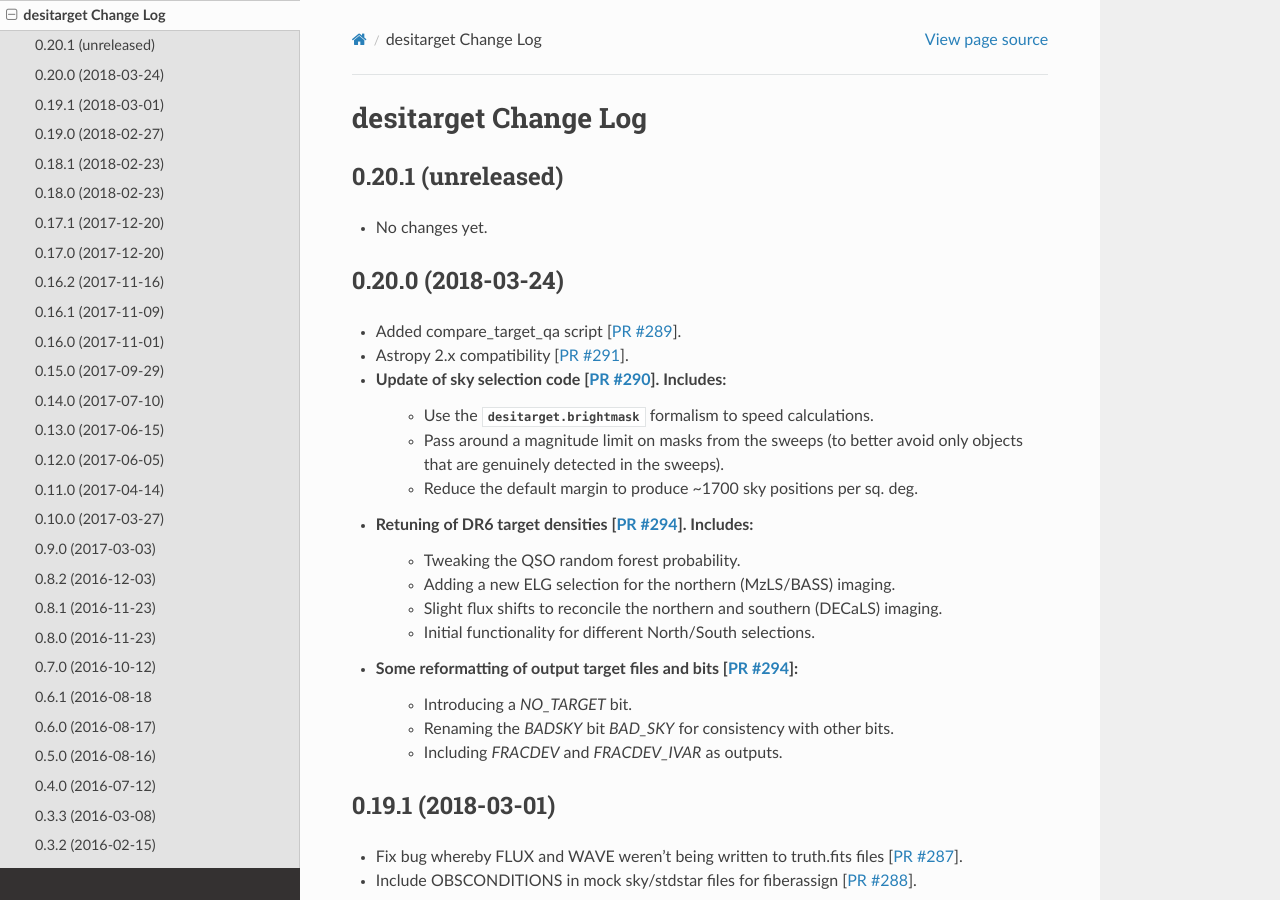
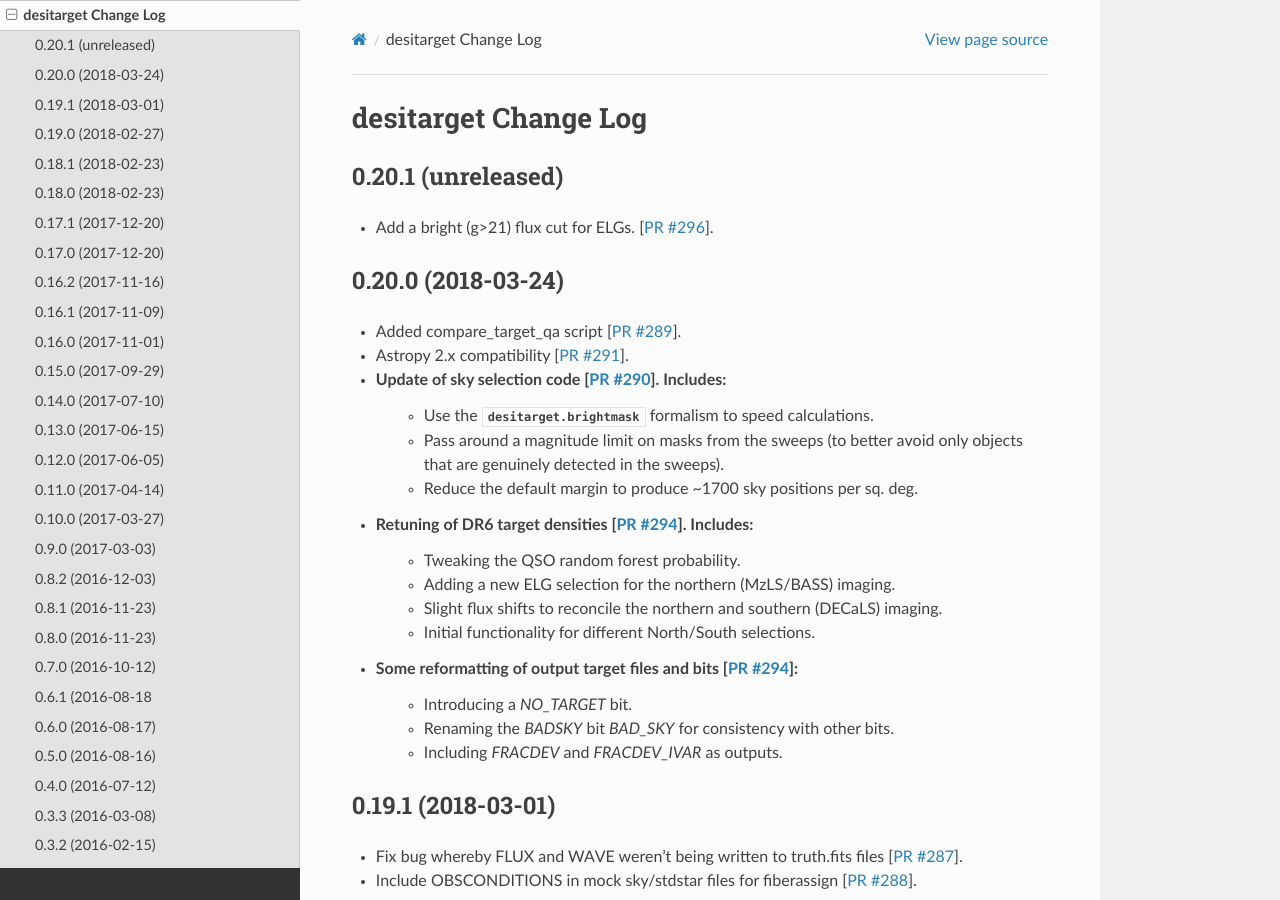
Before and after one commit to desihub/desitarget, a Sphinx documentation site: the page built from doc/changes.rst, in a window 1280 px wide and 900 px high. Built offline with Sphinx 7.4.7 and the Read the Docs theme 2.0.0, drawn with Linux system fonts in a browser that asks for light colours.

Commit message:
update changes log [ci skip]

```diff
--- a/doc/changes.rst
+++ b/doc/changes.rst
@@ -5,7 +5,9 @@ desitarget Change Log
 0.20.1 (unreleased)
 -------------------
 
-* No changes yet.
+* Add a bright (g>21) flux cut for ELGs. [`PR #296`_].
+
+.. _`PR #296`: https://github.com/desihub/desitarget/pull/296
 
 0.20.0 (2018-03-24)
 -------------------
```
